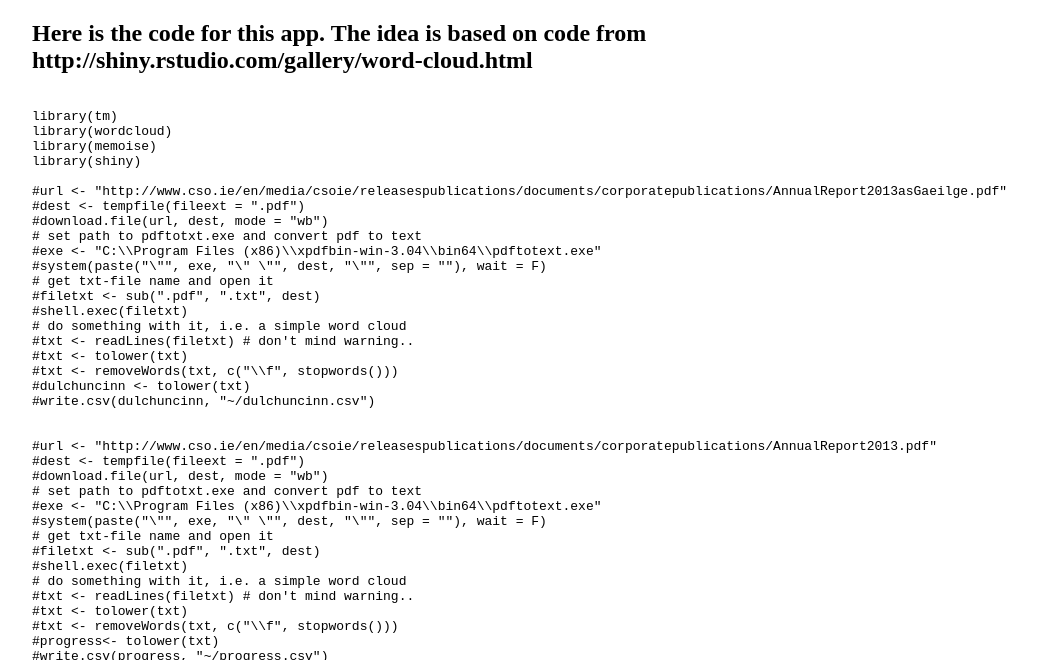
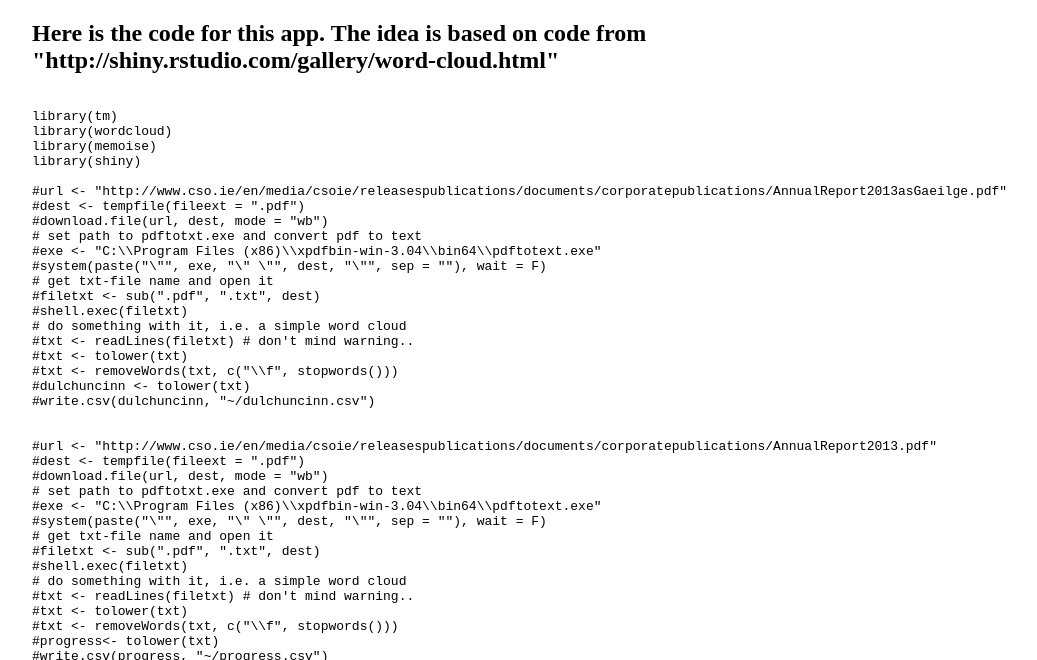
Before and after one commit to CorkDataAnalytics/CorkDataAnalytics.github.io, a Jekyll site: the page built from More/index.html, in a window 1280 px wide and 900 px high, scrolled down 576 px, cut to the strip 240-900 px from the top of the window. Shown: the whole strip, without its empty margins (160-1197 px from the left). Built offline with Jekyll 4.4.1, drawn with Linux system fonts in a browser that asks for light colours; comment, search, counter and statistics services are not loaded.

```diff
--- a/More/index.html
+++ b/More/index.html
@@ -4,7 +4,7 @@ title: More Apps
 ---
 
 <iframe src="https://csostatbankexplorer.shinyapps.io/wordclouds" style="border: none; width: 1500px; height: 700px"></iframe>
-<h2> Here is the code for this app. The idea is based on code from http://shiny.rstudio.com/gallery/word-cloud.html </h2>
+<h2> Here is the code for this app. The idea is based on code from "http://shiny.rstudio.com/gallery/word-cloud.html" </h2>
 <div>
 <pre class="r"><code>
 library(tm)
```
